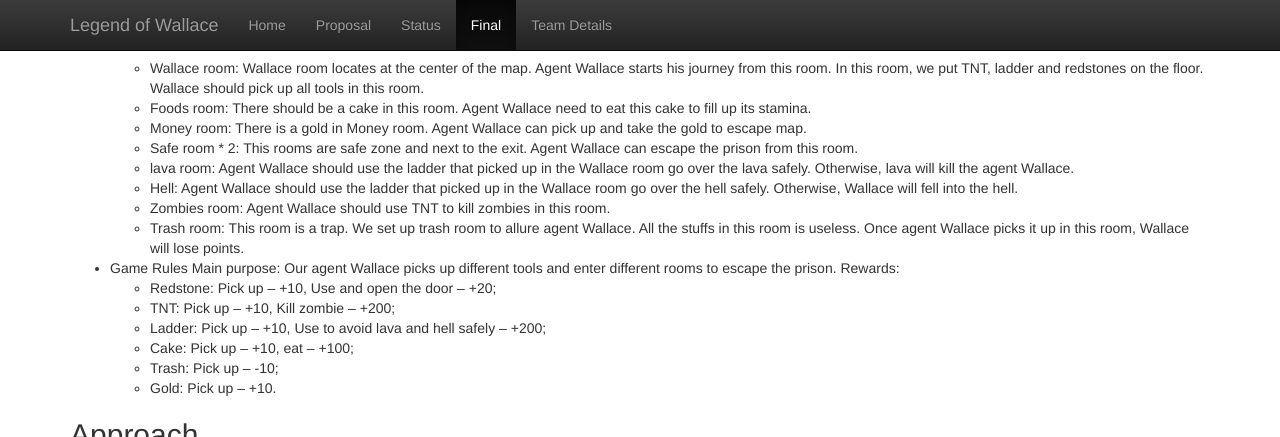
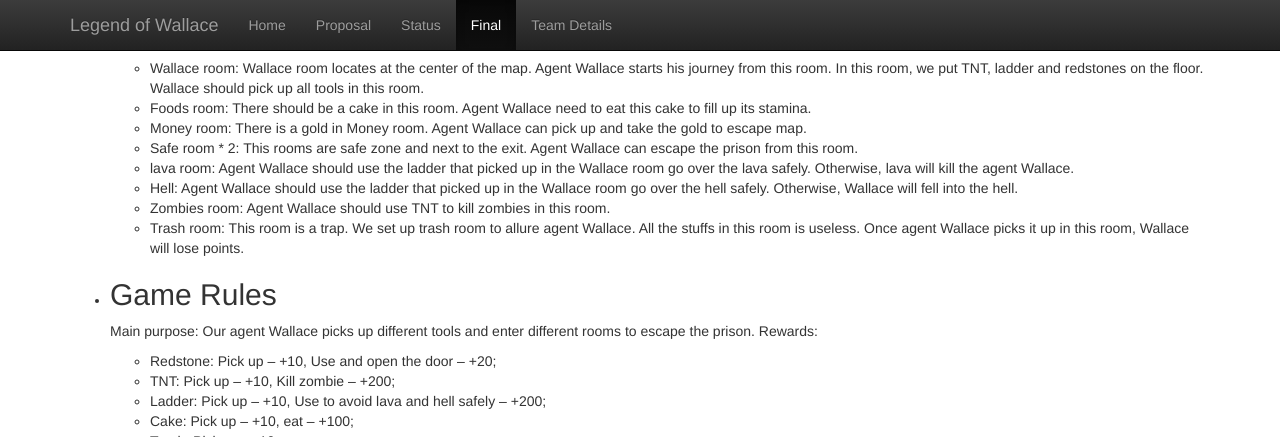
Before and after one commit to rl3740/WallaceAI, a Jekyll site: the page built from docs/final.md, in a window 1280 px wide and 900 px high, scrolled down 681 px, cut to the strip 0-437 px from the top of the window. Built offline with Jekyll 4.4.1, drawn with Linux system fonts in a browser that asks for light colours.

Commit message:
Create final.md

```diff
--- a/docs/final.md
+++ b/docs/final.md
@@ -27,7 +27,7 @@ In order to reach the final goal, Wallace will keep trying to escape until he fi
   - Zombies room: Agent Wallace should use TNT to kill zombies in this room.
   - Trash room: This room is a trap. We set up trash room to allure agent Wallace. All the stuffs in this room is useless. Once agent Wallace picks it up in this room, Wallace will lose points.
 
-- Game Rules
+- ## Game Rules
   Main purpose: Our agent Wallace picks up different tools and enter different rooms to escape the prison.
   Rewards:
   - Redstone: Pick up -- +10, Use and open the door -- +20;
```
